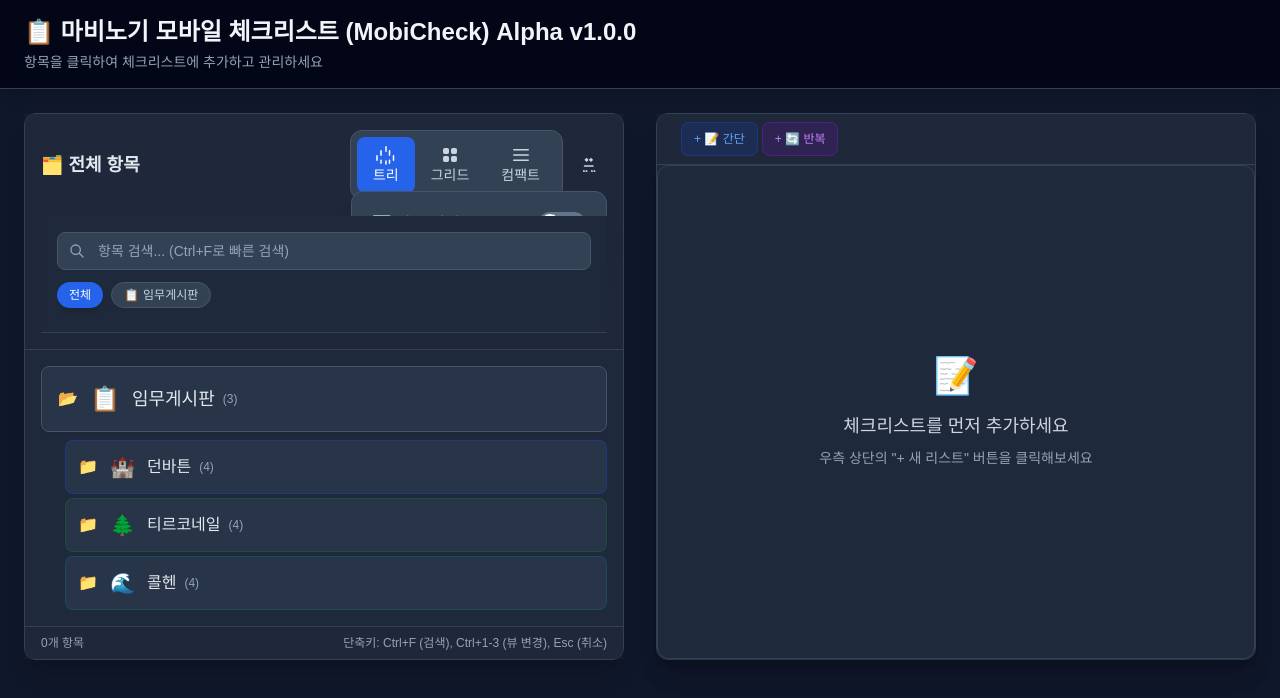
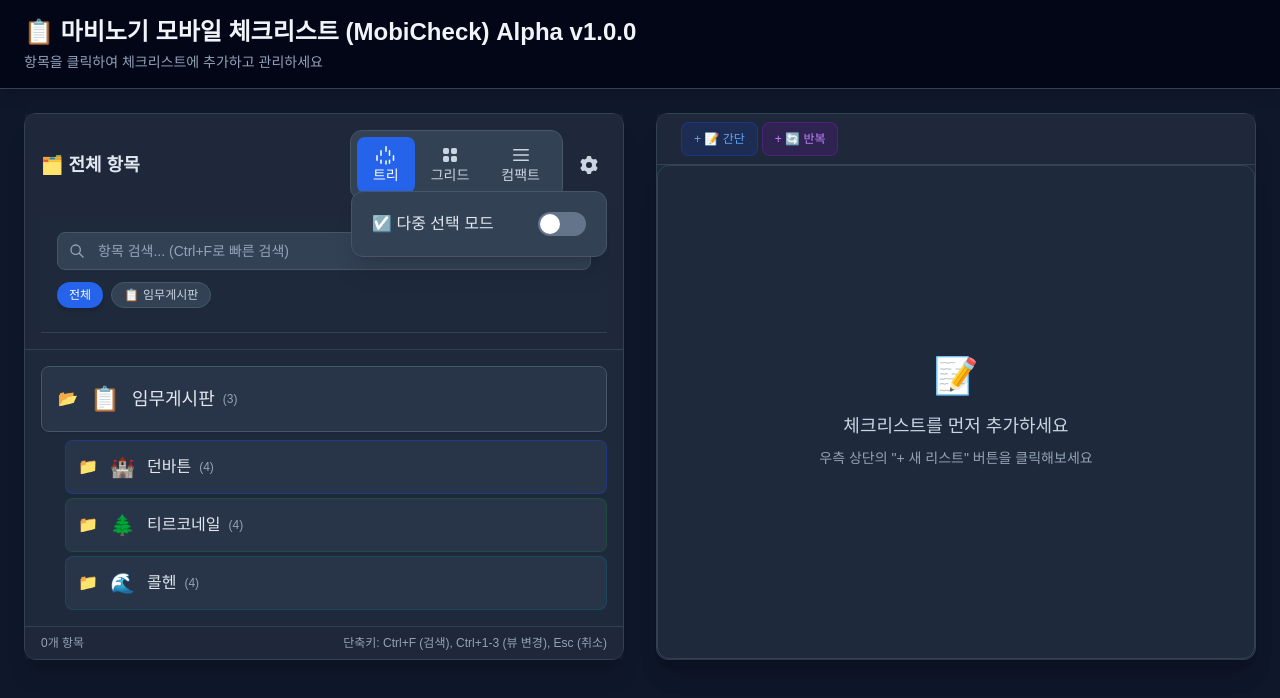
Before and after one commit to rmks1216/mobicheck, a Next.js app: page / in a window 1280 px wide. Both pictures are taken after a click on the button "설정". Shown: the top 698 px of the page. Built offline with nearby package versions, Linux system fonts and the light colour scheme; a web font is replaced by a local one.

Commit message:
UI 오류 수정

```diff
--- a/src/components/items/panel_components/SettingsDropdown.js
+++ b/src/components/items/panel_components/SettingsDropdown.js
@@ -19,15 +19,11 @@
         title="설정"
       >
         <svg xmlns="http://www.w3.org/2000/svg" viewBox="0 0 20 20" fill="currentColor" className="w-5 h-5">
-          <path
-            fillRule="evenodd"
-            d="M11.49 3.17a.75.75 0 0 1 1.02.02l1.125 1.125a.75.75 0 0 1 0 1.06l-1.125 1.125a.75.75 0 0 1-1.06 0l-1.125-1.125a.75.75 0 0 1-.02-1.02l1.125-1.125Zm-4.44 0a.75.75 0 0 1 1.02.02l1.125 1.125a.75.75 0 0 1 0 1.06L8.07 6.43a.75.75 0 0 1-1.06 0L5.885 5.305a.75.75 0 0 1-.02-1.02l1.125-1.125ZM4.75 11a.75.75 0 0 1 .75-.75h8.5a.75.75 0 0 1 0 1.5h-8.5a.75.75 0 0 1-.75-.75Zm.75 4.75a.75.75 0 0 0-1.5 0v.5a.75.75 0 0 0 .75.75h.5a.75.75 0 0 0 .75-.75v-.5Zm2.5 0a.75.75 0 0 0-1.5 0v.5a.75.75 0 0 0 .75.75h.5a.75.75 0 0 0 .75-.75v-.5Zm5.5 0a.75.75 0 0 0-1.5 0v.5a.75.75 0 0 0 .75.75h.5a.75.75 0 0 0 .75-.75v-.5Zm2.5 0a.75.75 0 0 0-1.5 0v.5a.75.75 0 0 0 .75.75h.5a.75.75 0 0 0 .75-.75v-.5Z"
-            clipRule="evenodd"
-          />
+          <path fillRule="evenodd" d="M7.84 1.804A1 1 0 0 1 8.82 1h2.36a1 1 0 0 1 .98.804l.331 1.652a6.993 6.993 0 0 1 1.929 1.115l1.598-.54a1 1 0 0 1 1.186.447l1.18 2.044a1 1 0 0 1-.205 1.251l-1.267 1.113a7.047 7.047 0 0 1 0 2.228l1.267 1.113a1 1 0 0 1 .206 1.25l-1.18 2.045a1 1 0 0 1-1.187.447l-1.598-.54a6.993 6.993 0 0 1-1.929 1.115l-.33 1.652a1 1 0 0 1-.98.804H8.82a1 1 0 0 1-.98-.804l-.331-1.652a6.993 6.993 0 0 1-1.929-1.115l-1.598.54a1 1 0 0 1-1.186-.447l-1.18-2.044a1 1 0 0 1 .205-1.251l1.267-1.114a7.05 7.05 0 0 1 0-2.227L1.821 7.773a1 1 0 0 1-.206-1.25l1.18-2.045a1 1 0 0 1 1.187-.447l1.598.54A6.993 6.993 0 0 1 7.51 3.456l.33-1.652ZM10 13a3 3 0 1 0 0-6 3 3 0 0 0 0 6Z" clipRule="evenodd" />
         </svg>
       </button>
       {isOpen && (
-        <div className="absolute right-0 mt-2 w-64 bg-slate-700 rounded-xl shadow-xl border border-slate-600 z-10">
+        <div className="absolute right-0 mt-2 w-64 bg-slate-700 rounded-xl shadow-xl border border-slate-600 z-50">
           <div className="p-5 space-y-5">
             <label className="flex items-center justify-between cursor-pointer">
               <span className="text-base font-medium text-slate-200">☑️ 다중 선택 모드</span>
```
